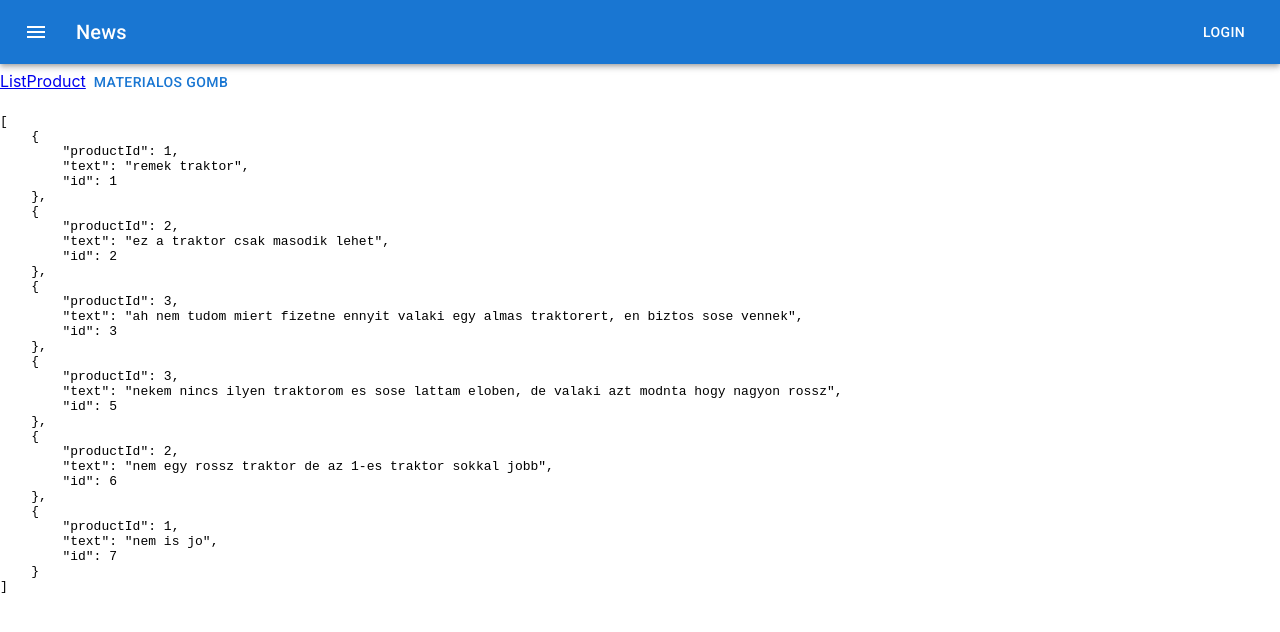
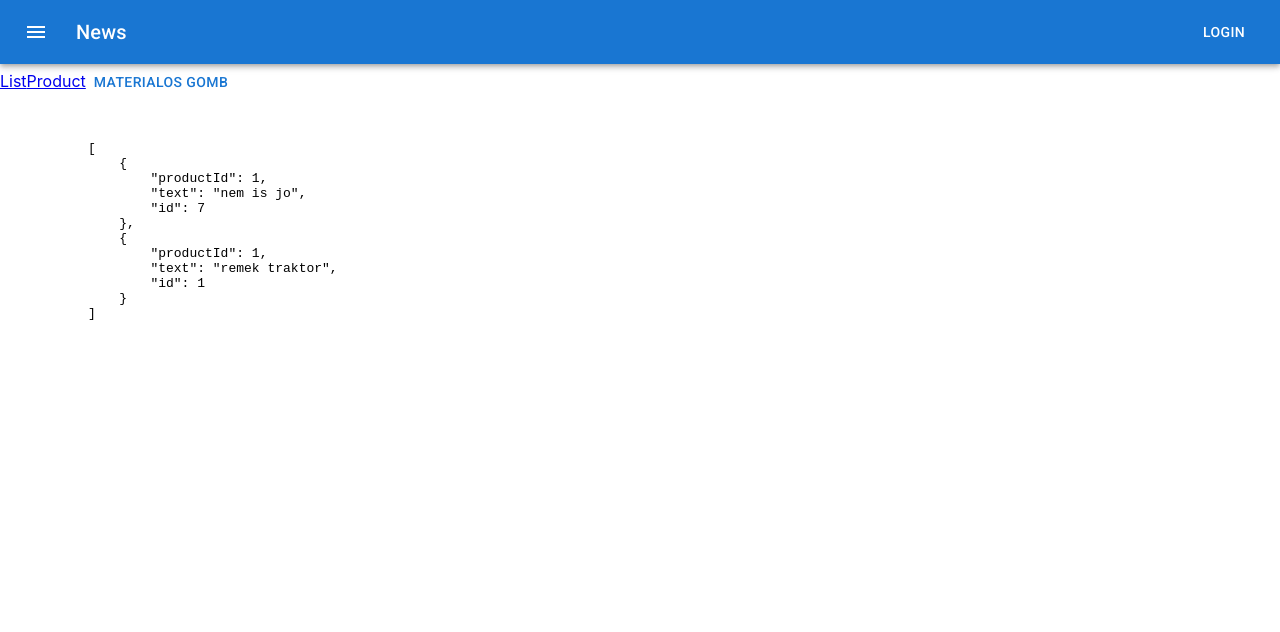
Before and after one commit to kasznar/d-react-training, a React (Create React App) app: page /product/1 in a window 1280 px wide. Shown: the top 632 px of the page. Built offline with nearby package versions, Linux system fonts and the light colour scheme; data requests are answered from the project's data file.

Commit message:
product table & comments panel

```diff
--- a/src/App.tsx
+++ b/src/App.tsx
@@ -4,17 +4,10 @@ import  {Link, Switch, Route, BrowserRouter as Router, Redirect} from 'react-rou
 import {Button} from '@mui/material'
 import {Header} from './layout/Header';
 import {ProductListPage} from "./productList/ProductListPage";
+import {ProductPage} from "./product/ProductPage";
 
 
 function App() {
-  const [comments, setCommnets] = useState<Comment[]>([]);
-
-  useEffect(()=>{
-    getComments().then((data)=>{
-      setCommnets(data);
-    })
-  },[])
-
   return (
     <div>
       <Router>
@@ -26,8 +19,8 @@ function App() {
           <Route path="/product-list">
             <ProductListPage/>
           </Route>
-          <Route path="/product">
-            <pre>{JSON.stringify(comments, null, 4)}</pre>
+          <Route path="/product/:productId">
+            <ProductPage/>
           </Route>
           <Redirect to="/product-list" />
         </Switch>
--- a/src/api/comments.ts
+++ b/src/api/comments.ts
@@ -6,7 +6,9 @@ export interface Comment {
     id: number;
 }
 
-export const getComments = async () => {
-     const res = await axios.get<Comment[]>('/comments');
+export const getComments = async (productId: string) => {
+     const res = await axios.get<Comment[]>('/comments', {
+         params: {productId, _sort: 'id', _order: 'desc'}
+     });
      return res.data;
 }
--- /dev/null
+++ b/src/product/CommentsPanel.tsx
@@ -0,0 +1,18 @@
+import React, {FC, useEffect, useState} from 'react';
+import {Comment, getComments} from "../api/comments";
+import {Page} from "../layout/Page";
+
+
+export const CommentsPanel: FC<{productId: string}> = ({productId})=> {
+    const [comments, setComments] = useState<Comment[]>([]);
+
+    useEffect(()=>{
+        getComments(productId).then((data)=>{
+            setComments(data);
+        })
+    },[productId, setComments])
+
+    return (<Page>
+        <pre>{JSON.stringify(comments, null, 4)}</pre>
+    </Page>)
+}
--- /dev/null
+++ b/src/product/ProductPage.tsx
@@ -0,0 +1,14 @@
+import React from 'react';
+import {Page} from "../layout/Page";
+import {useParams} from "react-router-dom";
+import {CommentsPanel} from "./CommentsPanel";
+
+export const ProductPage = () => {
+    const { productId } = useParams<{productId: string}>();
+
+    return (<Page>
+        <CommentsPanel productId={productId}/>
+    </Page>)
+
+
+}
--- a/src/productList/ProductList.tsx
+++ b/src/productList/ProductList.tsx
@@ -1,6 +1,8 @@
 import React, {useEffect, useState} from 'react';
 import {getProducts, Product} from "../api/products";
-import {Paper, Table, TableBody, TableCell, TableContainer, TableHead, TableRow} from "@mui/material";
+import {Paper, Table, TableBody, TableContainer} from "@mui/material";
+import {ProductListTableHead} from "./ProductListTableHead";
+import {ProductListRow} from "./ProductListRow";
 
 
 export const ProductList = () => {
@@ -12,19 +14,12 @@ export const ProductList = () => {
 
     return (<TableContainer component={Paper}>
         <Table>
-            <TableHead>
-                <TableRow>
-                    <TableCell>Name</TableCell>
-                    <TableCell>Price</TableCell>
-                    <TableCell>In stock</TableCell>
-                </TableRow>
-            </TableHead>
+            <ProductListTableHead/>
             <TableBody>
-                {products.map((product)=> (<TableRow key={product.id}>
-                    <TableCell>{product.name}</TableCell>
-                    <TableCell>{product.price}</TableCell>
-                    <TableCell>{product.quantity > 0 ? 'yes' : 'no'}</TableCell>
-                </TableRow>))}
+                {products.map((product)=> (
+                    <ProductListRow key={product.id} product={product}/>)
+                )
+                }
             </TableBody>
         </Table>
     </TableContainer>)
--- /dev/null
+++ b/src/productList/ProductListRow.tsx
@@ -0,0 +1,20 @@
+import React, {FC} from "react";
+import {TableCell, TableRow} from "@mui/material";
+import {Product} from "../api/products";
+import {useHistory} from 'react-router-dom';
+
+
+export const ProductListRow: FC<{product: Product}> = ({product})=> {
+    const history = useHistory();
+    const url = `/product/${product.id}`;
+
+    function handleClick() {
+        history.push(url);
+    }
+
+    return (<TableRow onClick={handleClick} sx={{cursor: 'pointer'}}>
+        <TableCell>{product.name}</TableCell>
+        <TableCell align="right">{product.price}</TableCell>
+        <TableCell align="right">{product.quantity > 0 ? 'yes' : 'no'}</TableCell>
+    </TableRow>)
+};
--- /dev/null
+++ b/src/productList/ProductListTableHead.tsx
@@ -0,0 +1,11 @@
+import React from 'react';
+import {TableCell, TableHead, TableRow} from "@mui/material";
+
+
+export const ProductListTableHead = () => (<TableHead>
+    <TableRow>
+        <TableCell>Name</TableCell>
+        <TableCell align="right">Price</TableCell>
+        <TableCell align="right">In stock</TableCell>
+    </TableRow>
+</TableHead>);
```
